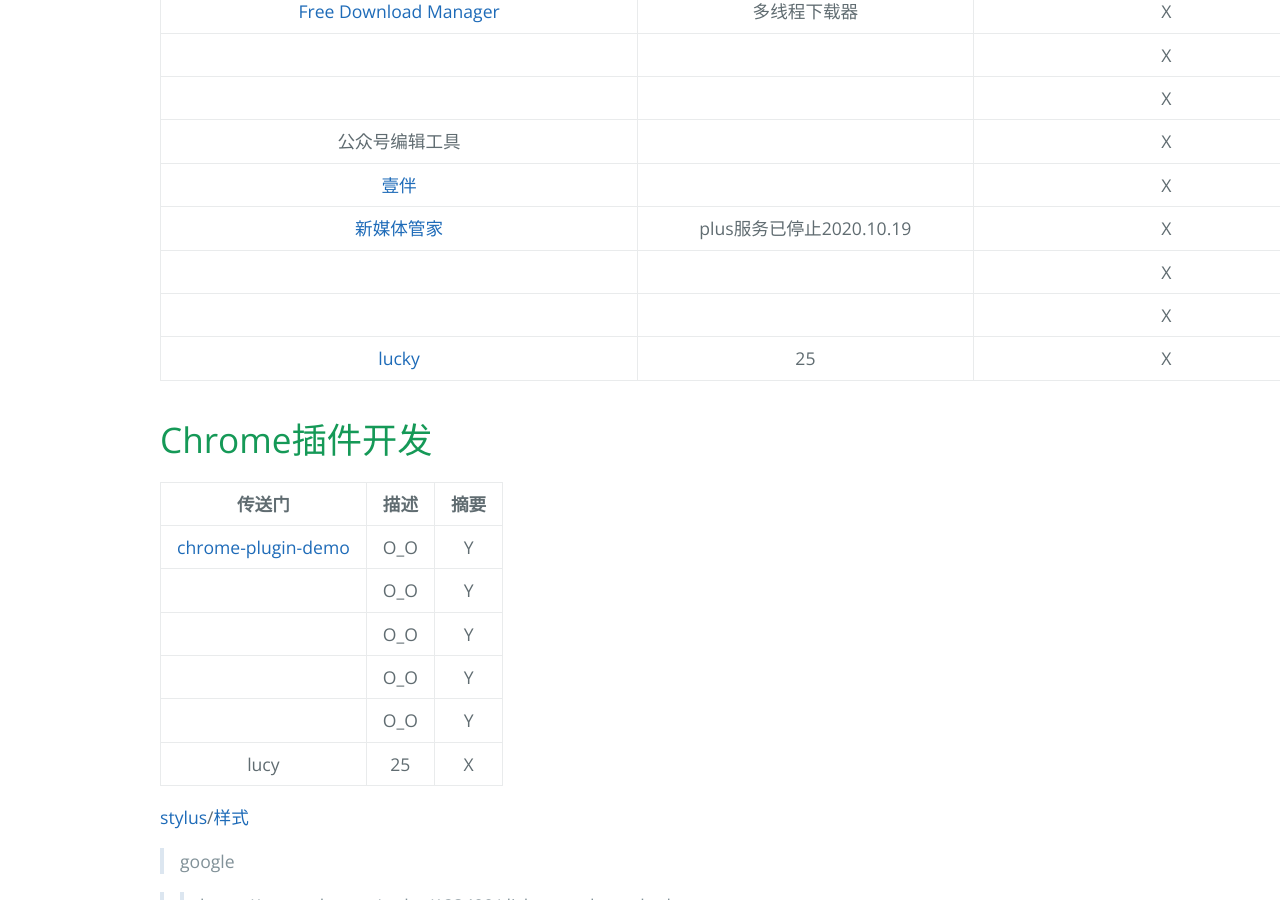
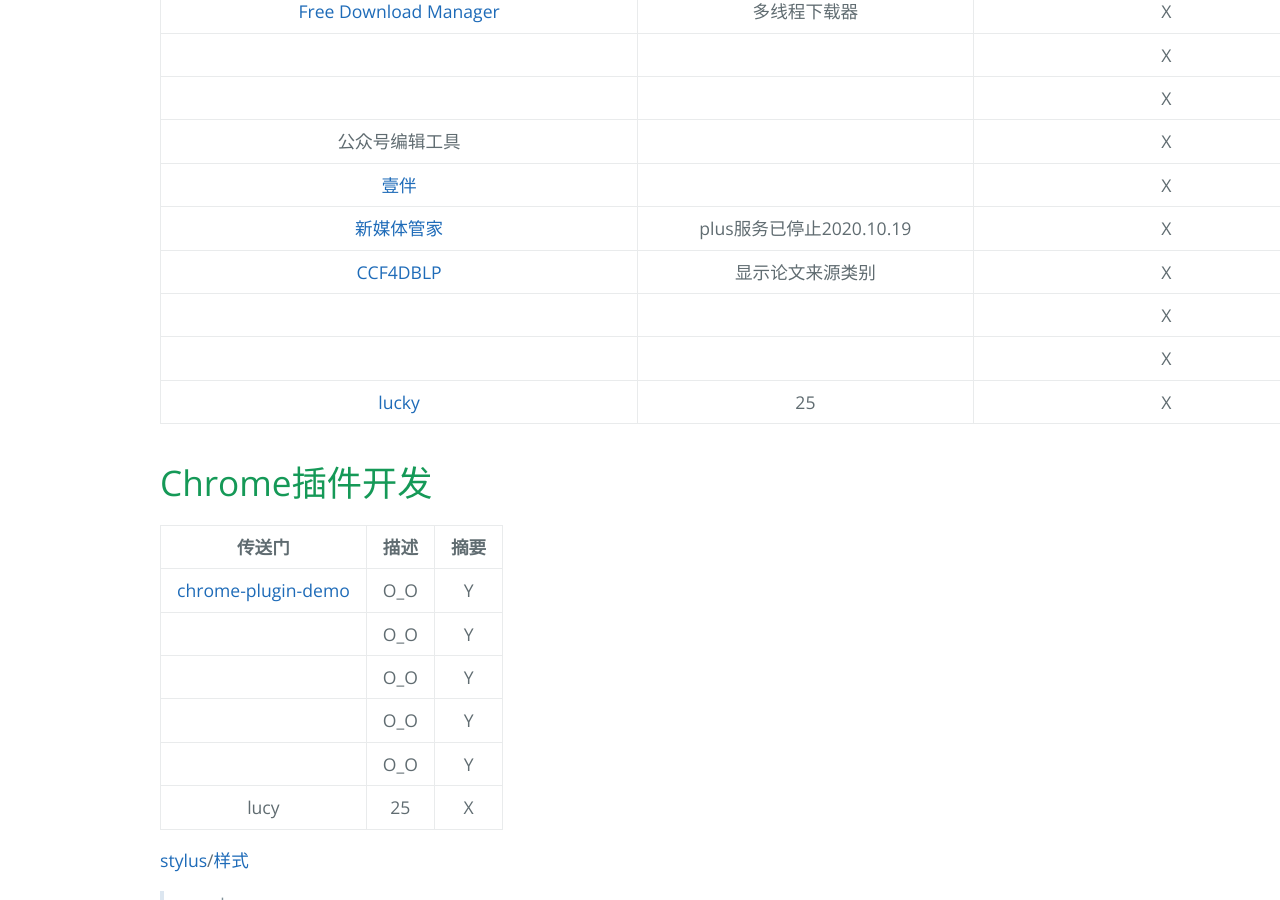
Before and after one commit to AmbroseRen/test, a Jekyll site: the page built from Doc/Tools/Chrome.md, in a window 1280 px wide and 900 px high, scrolled down 3816 px. Built offline with Jekyll 4.4.1, drawn with Linux system fonts in a browser that asks for light colours; nearby versions of some CDN libraries; our own code applies the rules of GitHub Pages for plain Markdown files; library files that are not in the unit come from our copies; the repository's description, which GitHub fills in, is left out.

Commit message:
Update Chrome.md

```diff
--- a/Doc/Tools/Chrome.md
+++ b/Doc/Tools/Chrome.md
@@ -116,6 +116,7 @@
 | 公众号编辑工具 |  | X |
 | [壹伴](https://yiban.io/?utm=chajian) |  | X |
 | [新媒体管家](https://chrome.google.com/webstore/detail/%E6%96%B0%E5%AA%92%E4%BD%93%E7%AE%A1%E5%AE%B6/jicmnjcngcnfhgfggbdhlbjpcbadimaj?utm_source=chrome-ntp-icon) | plus服务已停止2020.10.19 | X |
+| [CCF4DBLP](https://chrome.google.com/webstore/detail/ccf4dblp/cfbmjkjiihajeegkakbnpnjolgkiohia?hl=zh-CN) | 显示论文来源类别 | X |
 | []() |  | X |
 | []() |  | X |
 | [lucky](https://chrome.zzzmh.cn/info?token=ncldcbhpeplkfijdhnoepdgdnmjkckij) | 25 | X |
```
